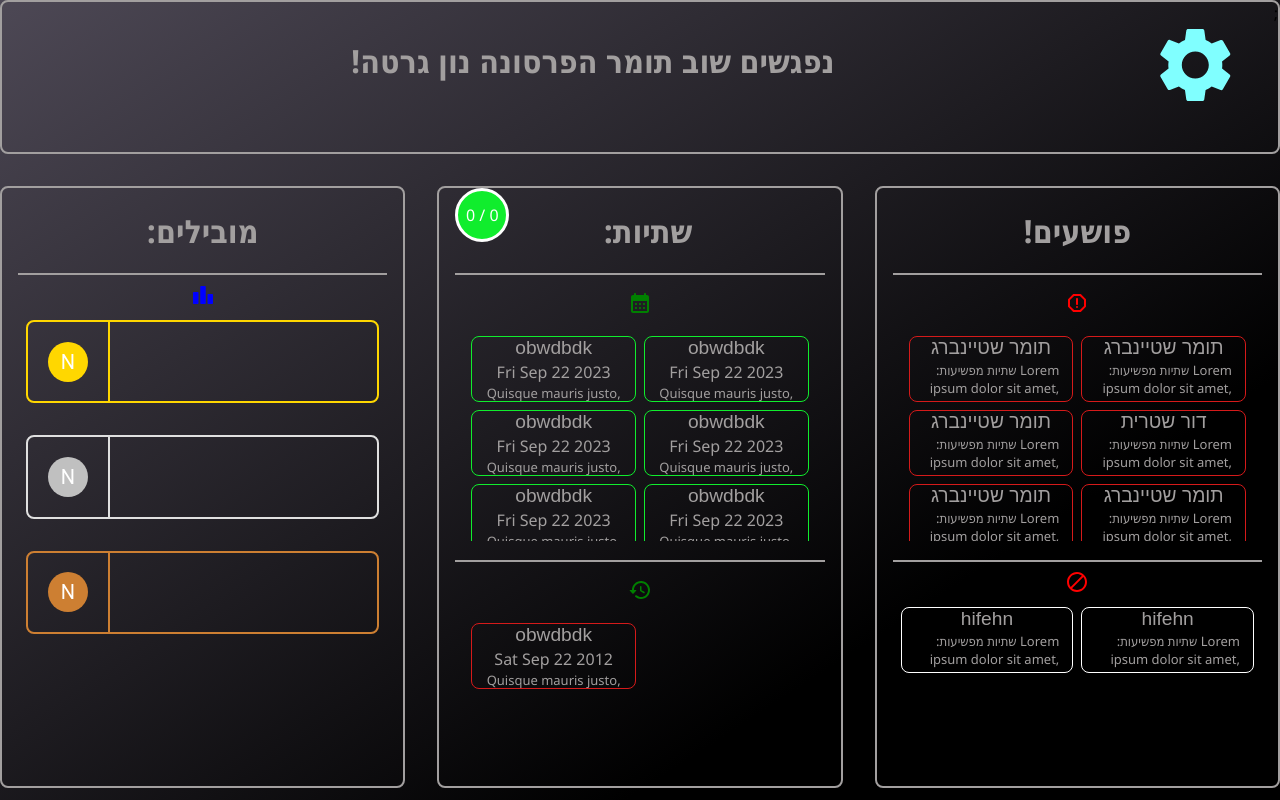
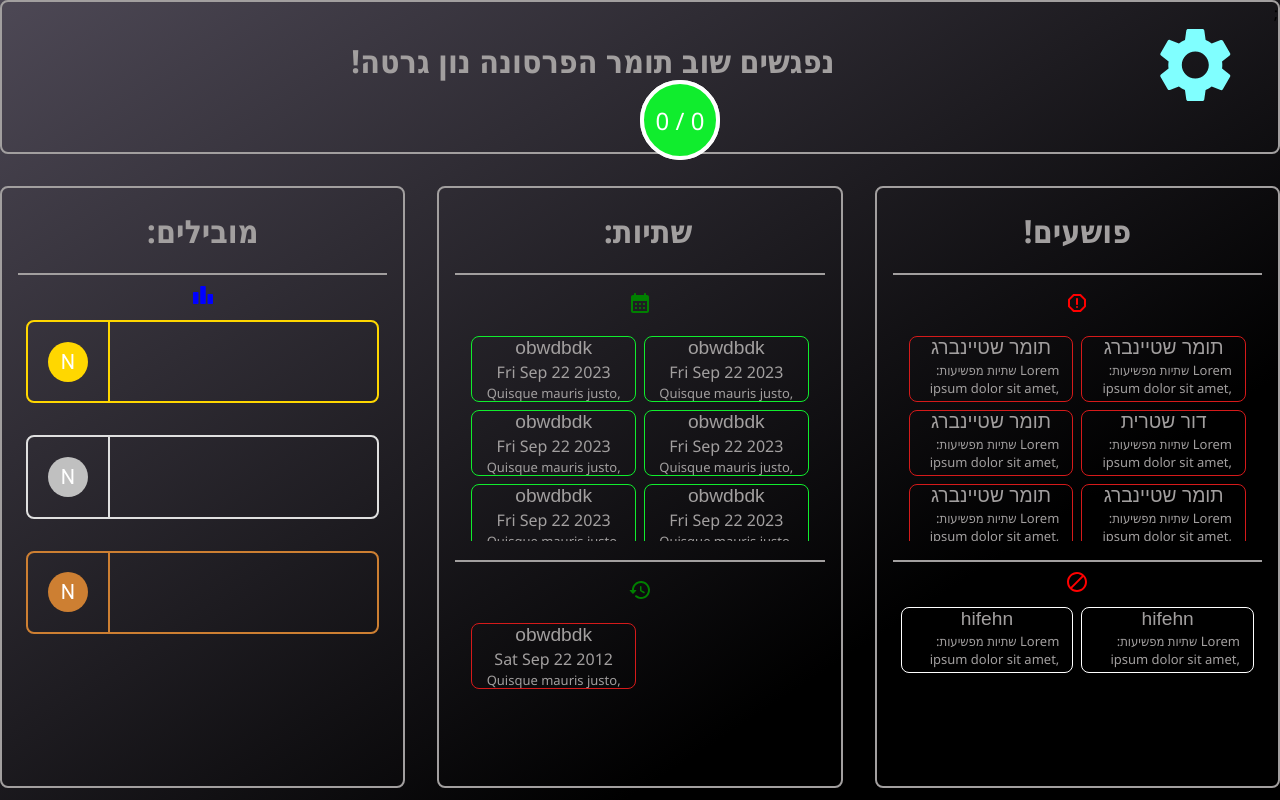
Before and after one commit to piloshachar14/golden-toasts, a React (Vite) app in the folder apps/client/: page / in a window 1280 px wide. Built offline with nearby package versions, Linux system fonts and the light colour scheme.

Commit message:
feature(client): add state button to heading

```diff
--- a/apps/client/project.json
+++ b/apps/client/project.json
@@ -4,6 +4,6 @@
   "sourceRoot": "apps/golden-toasts/src",
   "projectType": "application",
   "tags": [],
-  "// targets": "to see all targets run: nx show project golden-toasts --web",
+  "// targets": "to see all targets run: nx show project client --web",
   "targets": {}
 }
--- a/apps/client/src/components/heading/heading.tsx
+++ b/apps/client/src/components/heading/heading.tsx
@@ -13,6 +13,7 @@ export const Heading: React.FC<Props> = ({ title, isLogin }) => {
       <div className={styles.title}>
         <h1>{title}</h1>
       </div>
+      <RecordState />
       {!isLogin ? (
         <LoginIcon
           sx={{
--- a/apps/client/src/components/record-state/record-state.module.css
+++ b/apps/client/src/components/record-state/record-state.module.css
@@ -1,5 +1,5 @@
 .record {
-  font-size: 2em;
+  font-size: 3em;
   border-radius: 3em;
   background-color: var(---green-border-color);
   color: white;
@@ -14,6 +14,8 @@
   display: flex;
   justify-content: center;
   align-items: center;
+  left: 50%;
+  top: 10%;
 }
 
 .recordNum {
--- a/package.json
+++ b/package.json
@@ -21,6 +21,7 @@
     "pg": "^8.11.5",
     "react": "18.3.1",
     "react-dom": "18.3.1",
+    "react-icons": "^5.2.1",
     "react-router-dom": "^6.23.1",
     "react-tooltip": "^5.27.0",
     "reflect-metadata": "^0.1.13",
```
Also changed, not shown: nx.json (+7 -2 lines), 1 other file (tests, documents, lock files or other folders).
